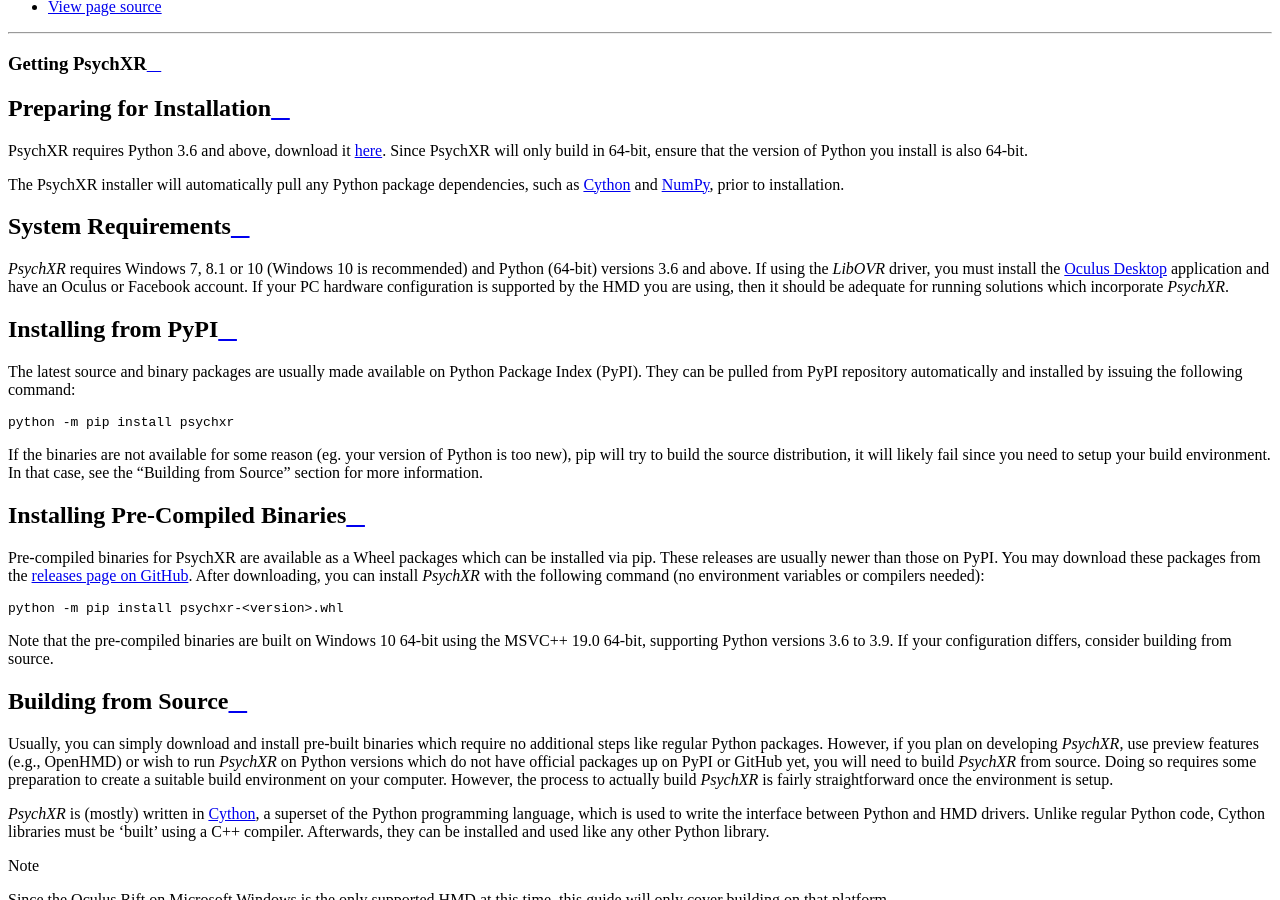
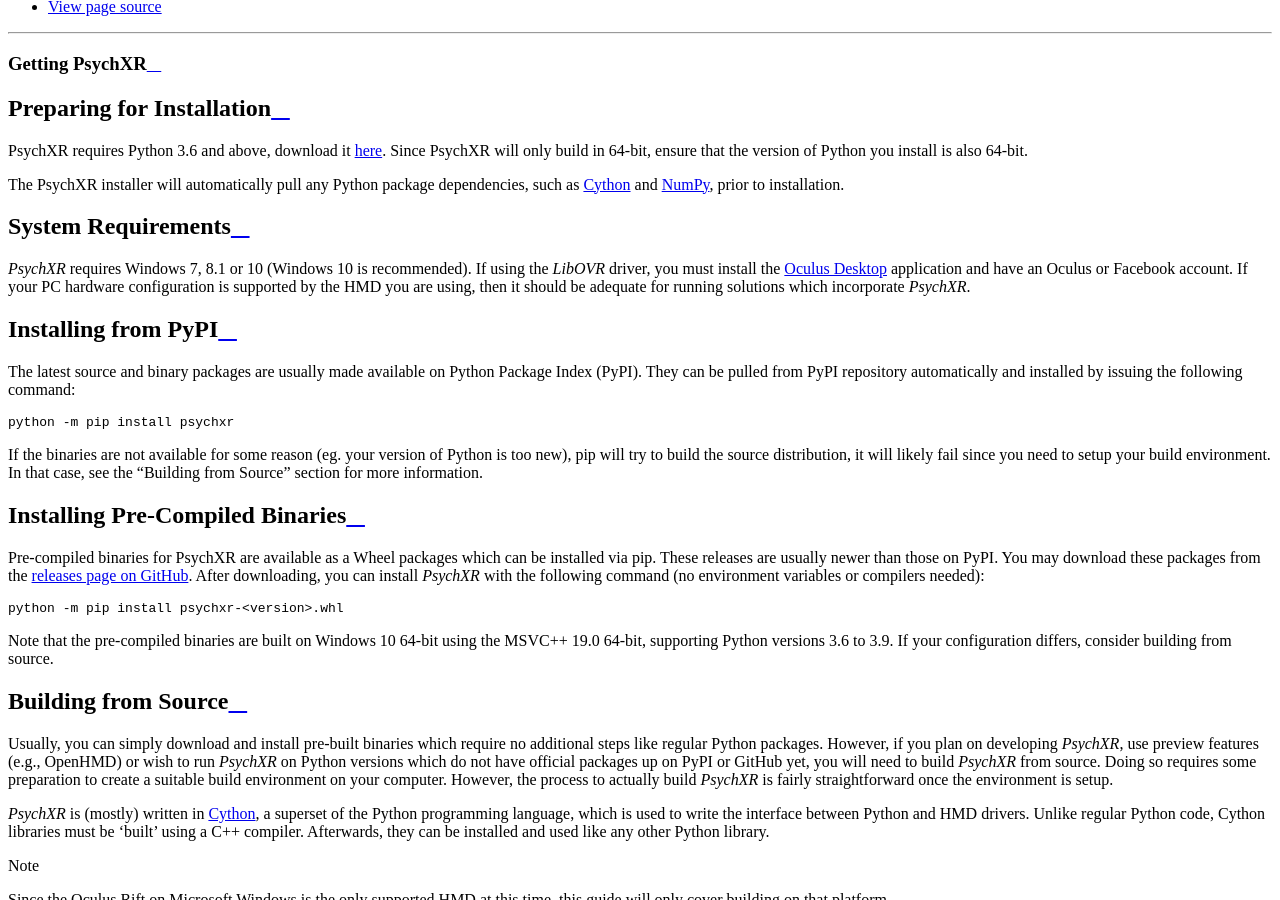
Before and after one commit to mdcutone/psychxr, a Sphinx documentation site: the page built from docs/installing.rst, in a window 1280 px wide and 900 px high, scrolled down 475 px. Built offline with Sphinx 7.4.7 and the Read the Docs theme 2.0.0, drawn with Linux system fonts in a browser that asks for light colours.

Commit message:
DOCS: Removed redundant text from install guide.

```diff
--- a/docs/installing.rst
+++ b/docs/installing.rst
@@ -15,13 +15,12 @@
 System Requirements
 -------------------
 
-*PsychXR* requires Windows 7, 8.1 or 10 (Windows 10 is recommended) and Python
-(64-bit) versions 3.6 and above. If using the *LibOVR* driver, you must install
-the `Oculus Desktop <https://support.oculus.com/articles/getting-started/
-getting-started-with-rift-s/install-oculus-app-pc-rift-s-setup/>`_ application
-and have an Oculus or Facebook account. If your PC hardware configuration is
-supported by the HMD you are using, then it should be adequate for running
-solutions which incorporate *PsychXR*.
+*PsychXR* requires Windows 7, 8.1 or 10 (Windows 10 is recommended). If using
+the *LibOVR* driver, you must install the `Oculus Desktop <https://support.
+oculus.com/articles/getting-started/getting-started-with-rift-s/install-oculus-
+app-pc-rift-s-setup/>`_ application and have an Oculus or Facebook account. If
+your PC hardware configuration is supported by the HMD you are using, then it
+should be adequate for running solutions which incorporate *PsychXR*.
 
 Installing from PyPI
 --------------------
```
